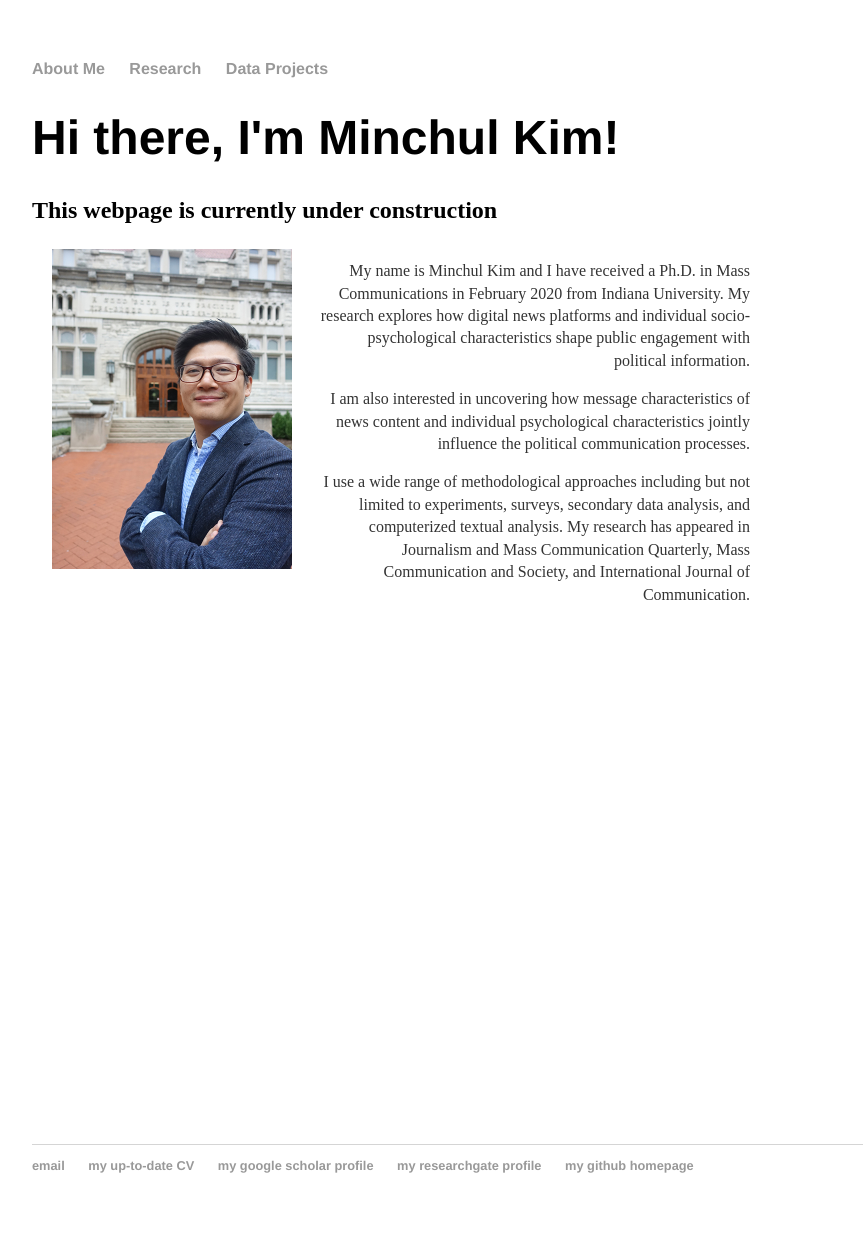
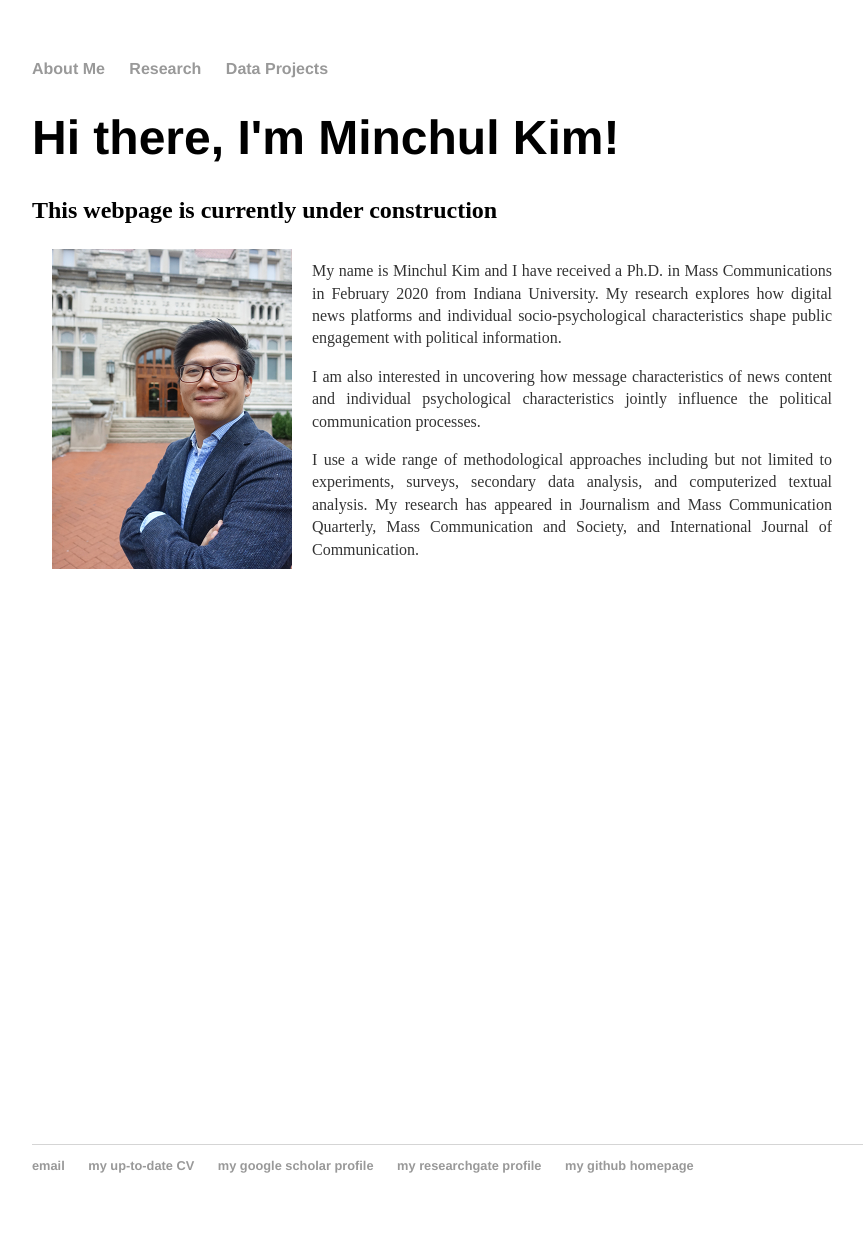
Before and after one commit to minchulkim-phd/minchulkim, a Jekyll site: the page built from index.html, in a window 1280 px wide. Shown: the whole page, without its empty margins (96-959 px from the left). Built offline with Jekyll 4.4.1, drawn with Linux system fonts in a browser that asks for light colours.

Commit message:
Update main.css

```diff
--- a/css/main.css
+++ b/css/main.css
@@ -45,15 +45,15 @@ ul.posts li {
 .imgDes {
   margin-left: 100px;
   overflow: hidden;
-  text-align: left;
+  text-align: justify;
 }
 .imgDes p {
-  text-align: right;
+  text-align: justify;
   font-size: 1.0em;
 }
 
 .slide-content {
-  width: 718px;
+  width: 800px;
   height: 900px;
   background-position: 11px 0;
   background-repeat: no-repeat;
```
